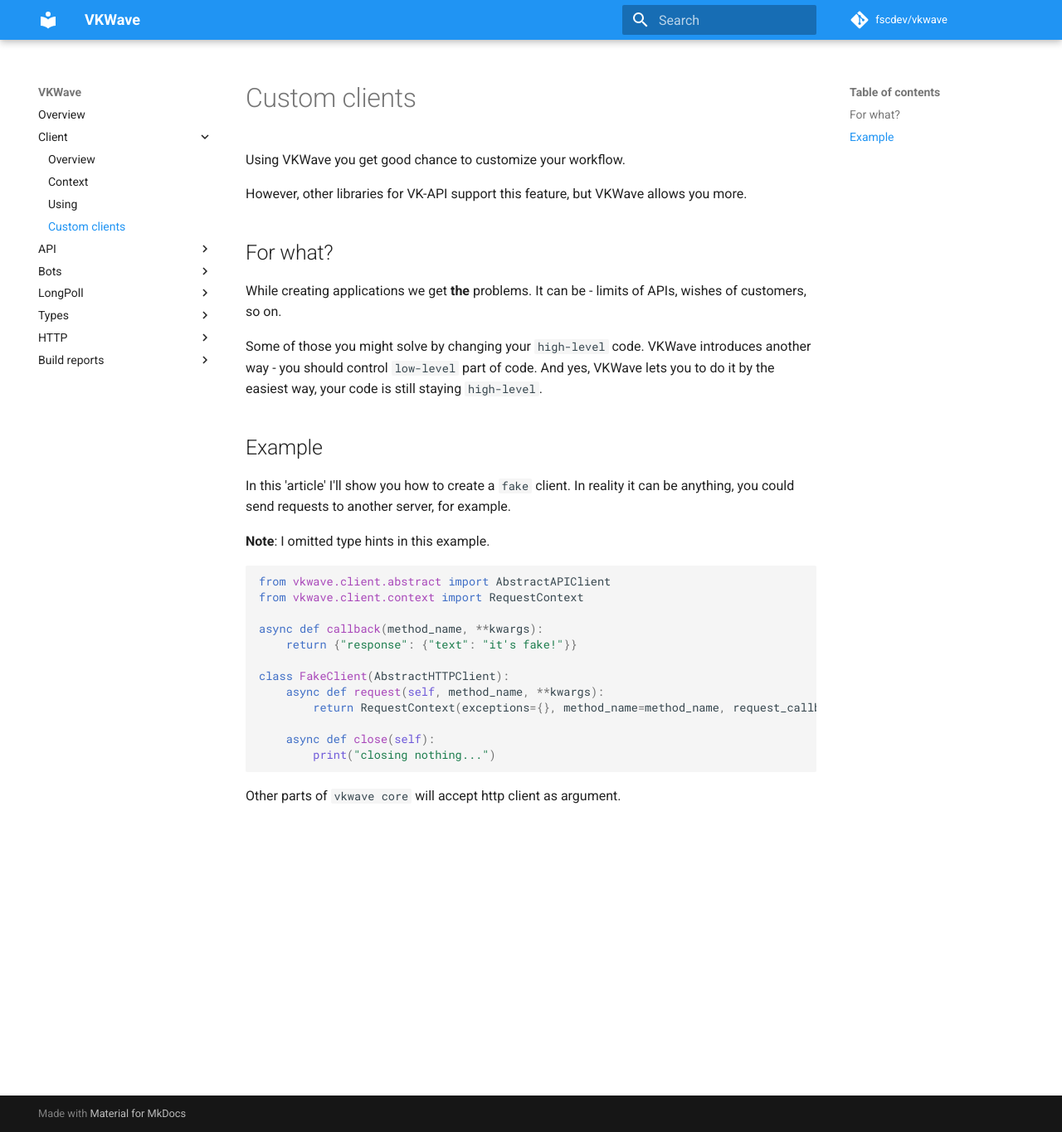
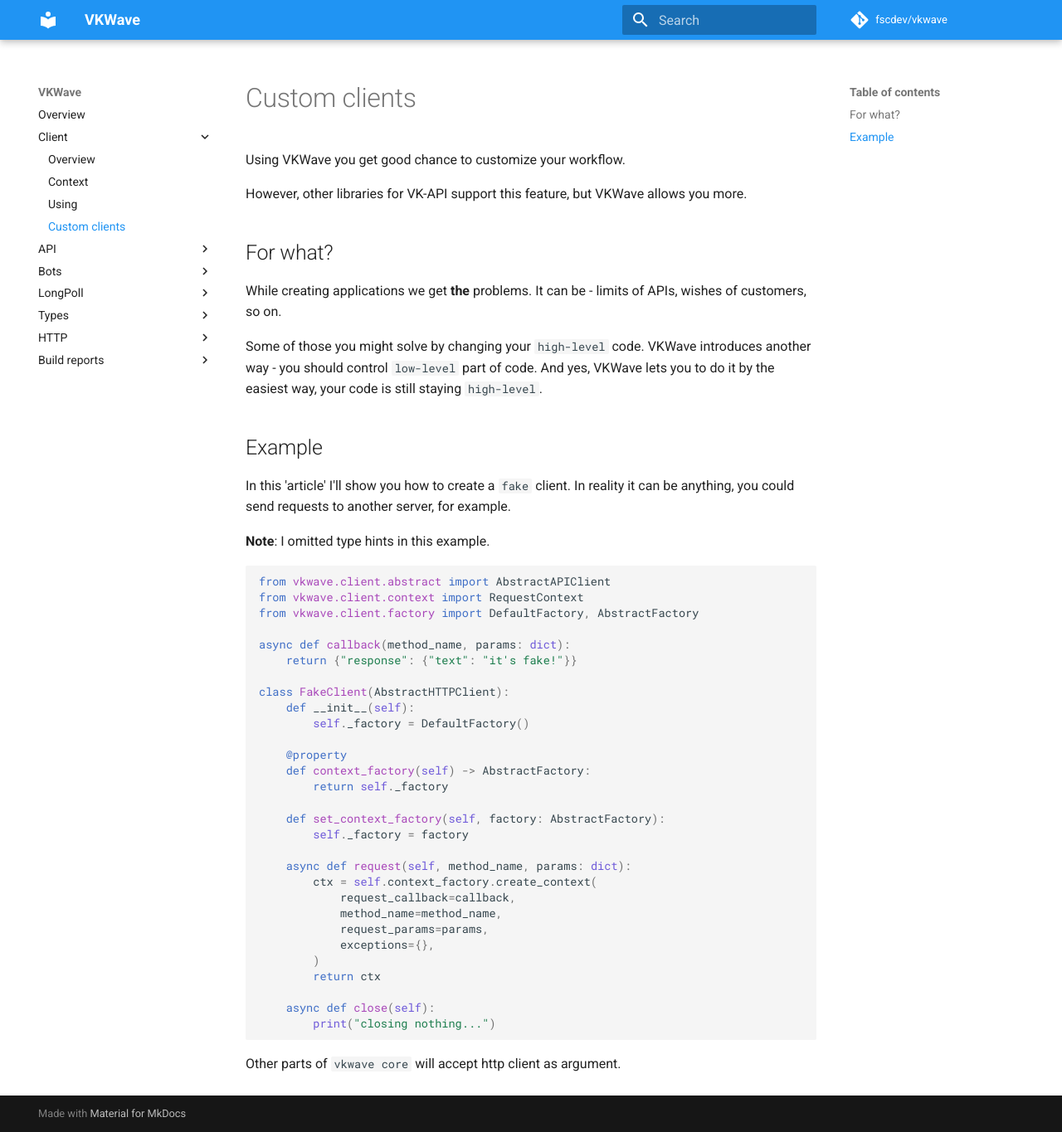
Before and after one commit to prostomarkeloff/vkwave, an MkDocs documentation site: the page built from docs/client/custom.md, in a window 1280 px wide and 1365 px high. Shown: the whole window at 83% size. Built offline with MkDocs 1.6.1 and Material for MkDocs 9.7.7, drawn with Linux system fonts in a browser that asks for light colours; comment, search, counter and statistics services are not loaded.

Commit message:
Update client's docs and tests

````diff
--- a/docs/client/custom.md
+++ b/docs/client/custom.md
@@ -19,13 +19,30 @@ In this 'article' I'll show you how to create a `fake` client. In reality it can
 ```python
 from vkwave.client.abstract import AbstractAPIClient
 from vkwave.client.context import RequestContext
+from vkwave.client.factory import DefaultFactory, AbstractFactory
 
-async def callback(method_name, **kwargs):
+async def callback(method_name, params: dict):
     return {"response": {"text": "it's fake!"}}
 
 class FakeClient(AbstractHTTPClient):
-    async def request(self, method_name, **kwargs):
-        return RequestContext(exceptions={}, method_name=method_name, request_callback=callback, request_params=kwargs)
+    def __init__(self):
+        self._factory = DefaultFactory()
+
+    @property
+    def context_factory(self) -> AbstractFactory:
+        return self._factory
+
+    def set_context_factory(self, factory: AbstractFactory):
+        self._factory = factory
+
+    async def request(self, method_name, params: dict):
+        ctx = self.context_factory.create_context(
+            request_callback=callback,
+            method_name=method_name,
+            request_params=params,
+            exceptions={},
+        )
+        return ctx
 
     async def close(self):
         print("closing nothing...")
````
Also changed, not shown: docs/client/index.md (line endings or trailing spaces), 1 other file.
